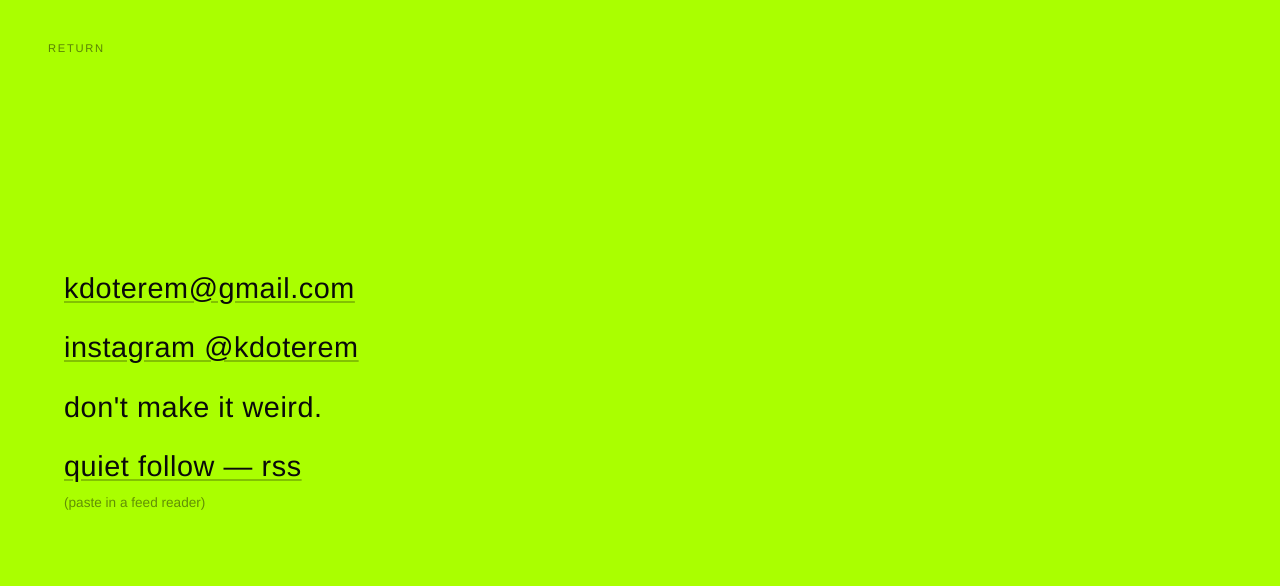
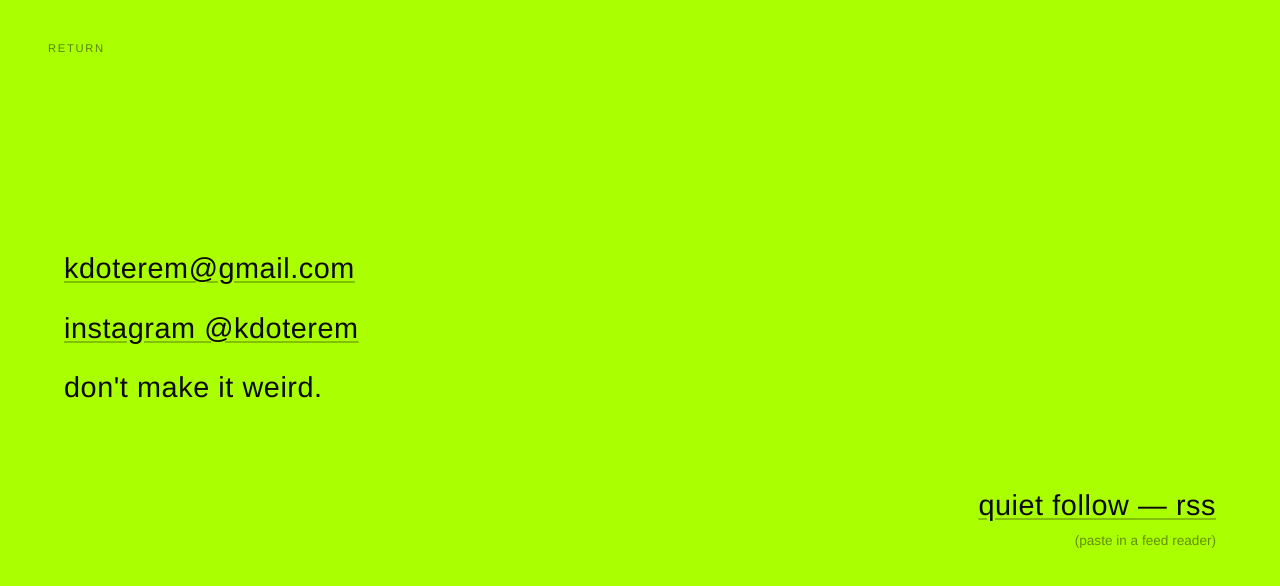
Before and after one commit to kdoterem/keremkaya.space, a Next.js app: page /find-me in a window 1280 px wide. Shown: the top 586 px of the page. Built offline with nearby package versions, Linux system fonts and the light colour scheme.

Commit message:
move rss section right, 3 bars below contact lines

```diff
--- a/app/find-me/page.tsx
+++ b/app/find-me/page.tsx
@@ -129,6 +129,9 @@ export default function FindMePage() {
         {LINES.map((line, i) => (
           <ContactLine key={i} text={line.text} type={line.type} delay={line.delay} />
         ))}
+      </div>
+
+      <div style={{ marginTop: "3.6rem", textAlign: "right" }}>
         <a
           href="/feed.xml"
           style={{
@@ -153,7 +156,6 @@ export default function FindMePage() {
           color:         "#0a0a0a",
           opacity:       0.45,
           display:       "block",
-          marginBottom:  "1.2rem",
           fontFamily:    '"Helvetica Neue", Helvetica, Arial, sans-serif',
         }}>
           (paste in a feed reader)
```
